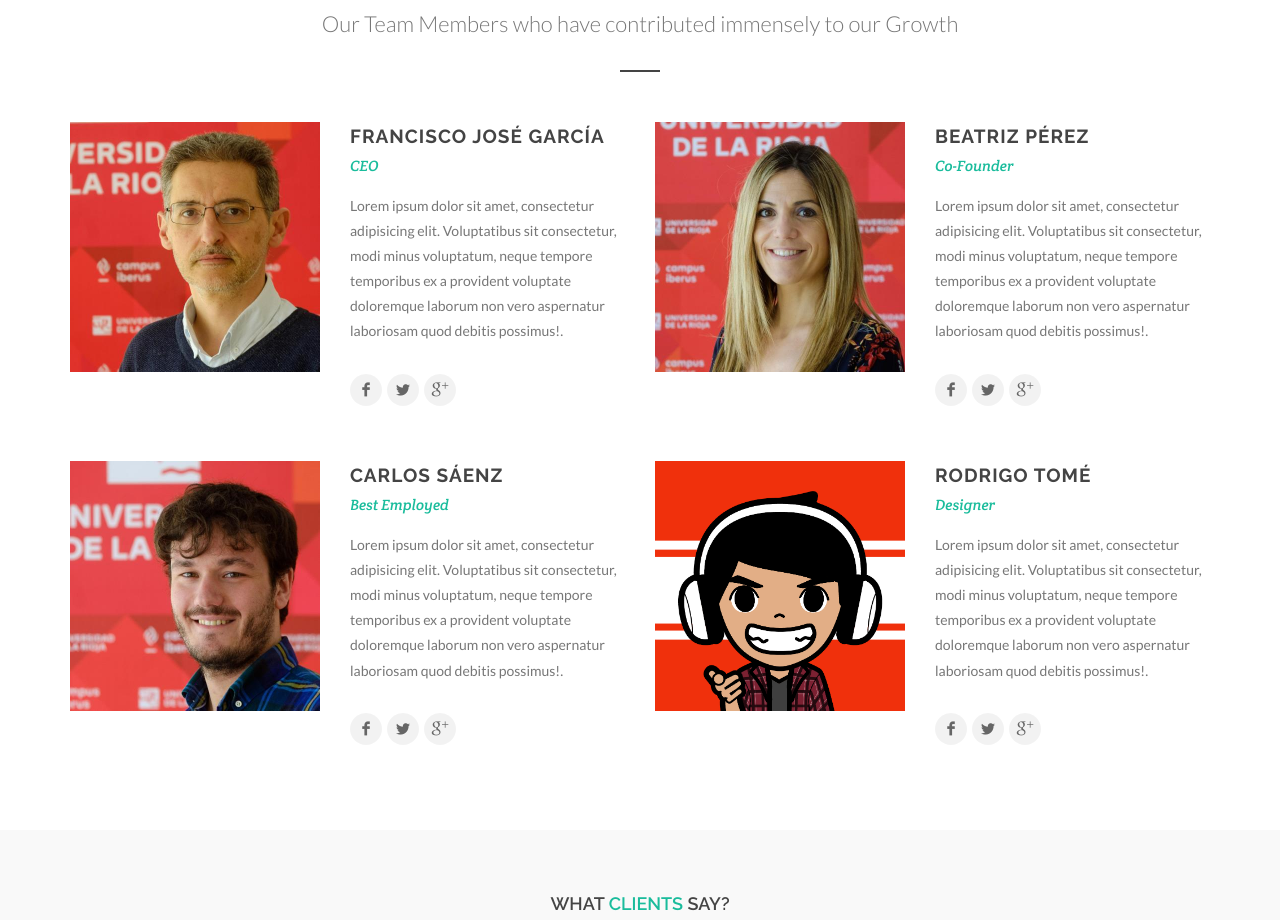
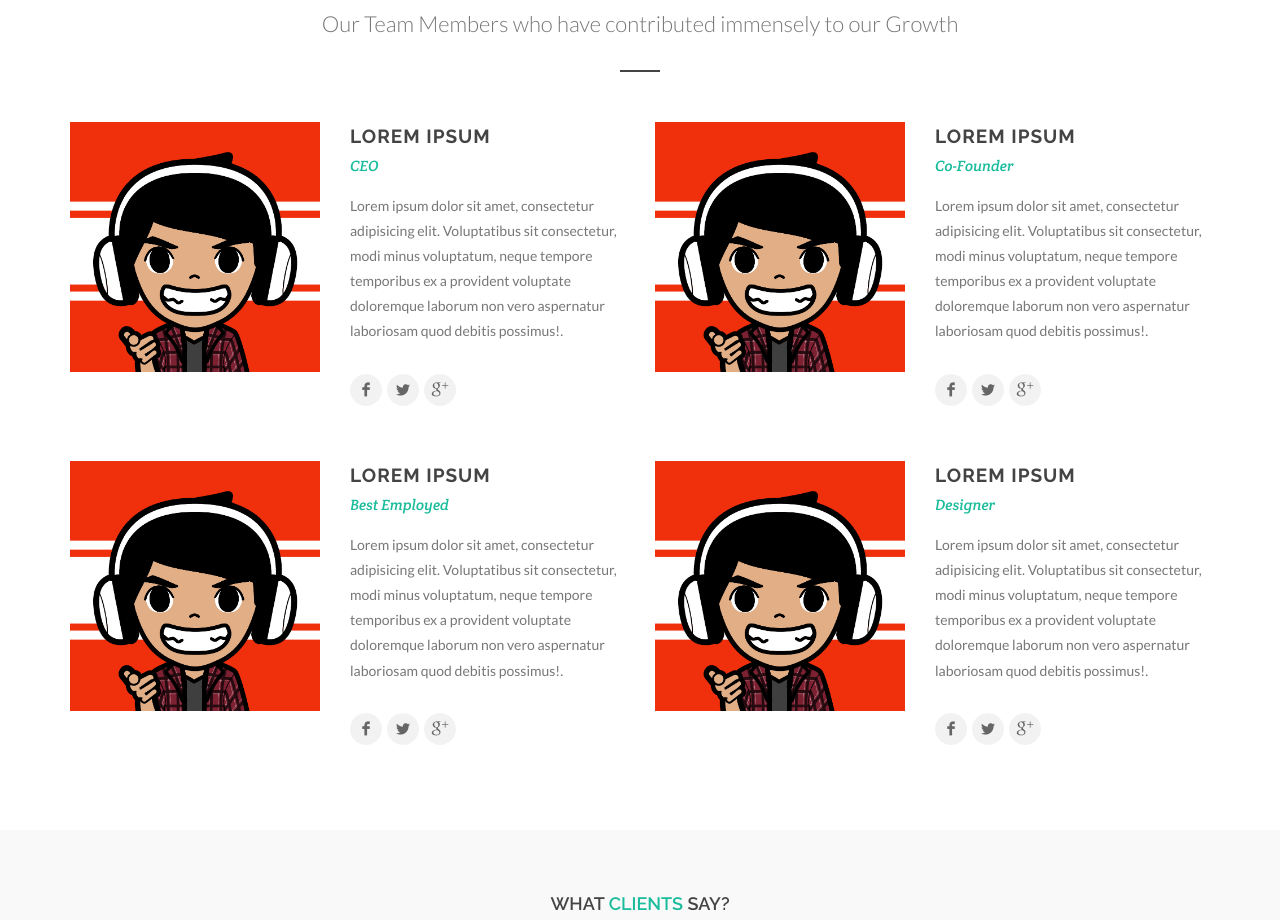
Before and after one commit to RodrigoTomeES/electrosa, a plain HTML site: page index.html in a window 1280 px wide. Shown: the part 1324-2244 px from the top of the page. Drawn offline with Linux system fonts and the light colour scheme.

Commit message:
1.3.2 - Actualizada la lista de empleados

```diff
--- a/index.html
+++ b/index.html
@@ -249,10 +249,10 @@
 						<div class="col-lg-6 bottommargin">
 							<div class="team team-list clearfix">
 								<div class="team-image">
-									<img src="images/people/ceo.jpg" alt="John Doe">
+									<img src="images/people/designer.png" alt="John Doe">
 								</div>
 								<div class="team-desc">
-									<div class="team-title"><h4>Francisco José García</h4><span>CEO</span></div>
+									<div class="team-title"><h4>Lorem ipsum</h4><span>CEO</span></div>
 									<div class="team-content">
 										<p>Lorem ipsum dolor sit amet, consectetur adipisicing elit. Voluptatibus sit consectetur, modi minus voluptatum, neque tempore temporibus ex a provident voluptate doloremque laborum non vero aspernatur laboriosam quod debitis possimus!.</p>
 									</div>
@@ -275,10 +275,10 @@
 						<div class="col-lg-6 bottommargin">
 							<div class="team team-list clearfix">
 								<div class="team-image">
-									<img src="images/people/co-founder.jpg" alt="Josh Clark">
+									<img src="images/people/designer.png" alt="Josh Clark">
 								</div>
 								<div class="team-desc">
-									<div class="team-title"><h4>Beatriz Pérez</h4><span>Co-Founder</span></div>
+									<div class="team-title"><h4>Lorem ipsum</h4><span>Co-Founder</span></div>
 									<div class="team-content">
 										<p>Lorem ipsum dolor sit amet, consectetur adipisicing elit. Voluptatibus sit consectetur, modi minus voluptatum, neque tempore temporibus ex a provident voluptate doloremque laborum non vero aspernatur laboriosam quod debitis possimus!.</p>
 									</div>
@@ -301,10 +301,10 @@
 						<div class="col-lg-6 bottommargin">
 							<div class="team team-list clearfix">
 								<div class="team-image">
-									<img src="images/people/best-employed.jpg" alt="Mary Jane">
+									<img src="images/people/designer.png" alt="Mary Jane">
 								</div>
 								<div class="team-desc">
-									<div class="team-title"><h4>Carlos Sáenz</h4><span>Best Employed</span></div>
+									<div class="team-title"><h4>Lorem ipsum</h4><span>Best Employed</span></div>
 									<div class="team-content">
 										<p>Lorem ipsum dolor sit amet, consectetur adipisicing elit. Voluptatibus sit consectetur, modi minus voluptatum, neque tempore temporibus ex a provident voluptate doloremque laborum non vero aspernatur laboriosam quod debitis possimus!.</p>
 									</div>
@@ -330,7 +330,7 @@
 									<img src="images/people/designer.png" alt="Nix Maxwell">
 								</div>
 								<div class="team-desc">
-									<div class="team-title"><h4>Rodrigo Tomé</h4><span>Designer</span></div>
+									<div class="team-title"><h4>Lorem ipsum</h4><span>Designer</span></div>
 									<div class="team-content">
 										<p>Lorem ipsum dolor sit amet, consectetur adipisicing elit. Voluptatibus sit consectetur, modi minus voluptatum, neque tempore temporibus ex a provident voluptate doloremque laborum non vero aspernatur laboriosam quod debitis possimus!.</p>
 									</div>
```
Also changed, not shown: images/people/best-employed.jpg (deleted), images/people/ceo.jpg (deleted), images/people/co-founder.jpg (deleted).
